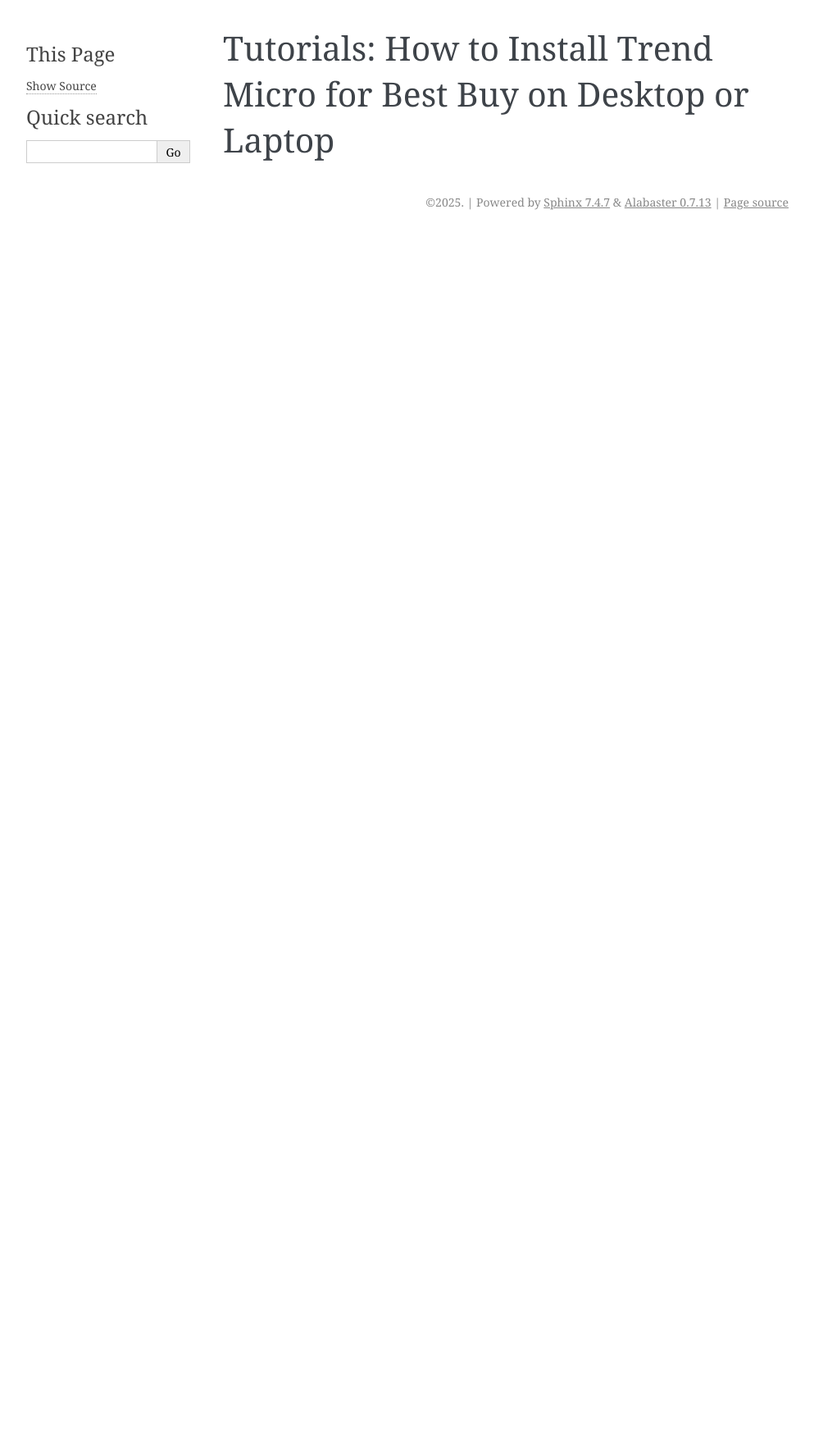
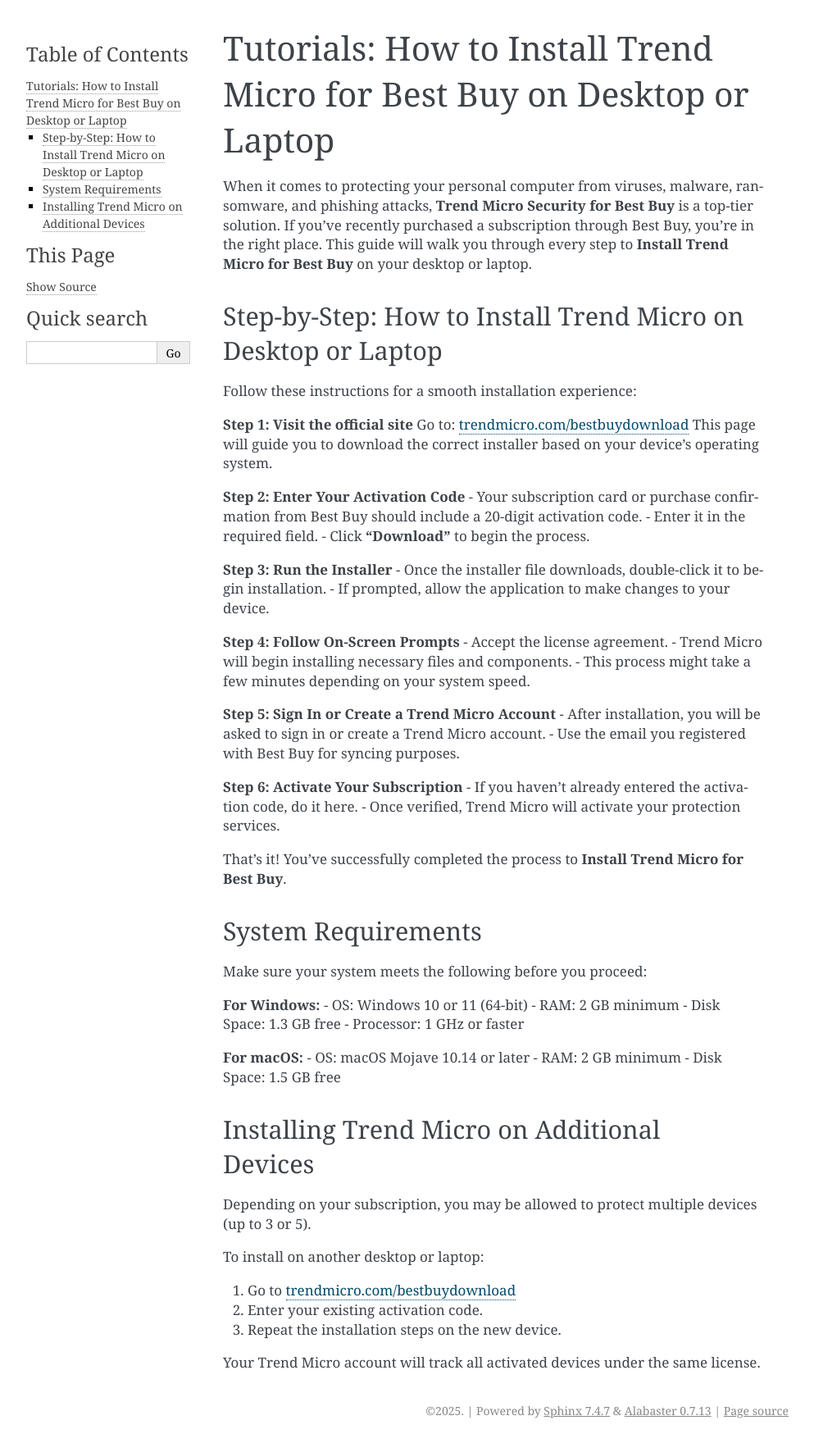
Before and after one commit to dietrichschwanitz/microbest, a Sphinx documentation site: the page built from docs/index.rst, in a window 1280 px wide. Shown: the whole page at 82% size, without its empty margins (148-1141 px from the left). Built offline with Sphinx 7.4.7, drawn with Linux system fonts in a browser that asks for light colours; before the commit the page ends 900 px from its top, so only the background shows below that.

Commit message:
Update index.rst

```diff
--- a/docs/index.rst
+++ b/docs/index.rst
@@ -1,2 +1,69 @@
 Tutorials: How to Install Trend Micro for Best Buy on Desktop or Laptop
 ==========================================================================================
+When it comes to protecting your personal computer from viruses, malware, ransomware, and phishing attacks, **Trend Micro Security for Best Buy** is a top-tier solution. If you've recently purchased a subscription through Best Buy, you're in the right place. This guide will walk you through every step to **Install Trend Micro for Best Buy** on your desktop or laptop.
+
+Step-by-Step: How to Install Trend Micro on Desktop or Laptop
+-------------------------------------------------------------
+
+Follow these instructions for a smooth installation experience:
+
+**Step 1: Visit the official site**
+Go to:
+`trendmicro.com/bestbuydownload <https://www.trendmicro.com/bestbuydownload>`_
+This page will guide you to download the correct installer based on your device’s operating system.
+
+**Step 2: Enter Your Activation Code**
+- Your subscription card or purchase confirmation from Best Buy should include a 20-digit activation code.
+- Enter it in the required field.
+- Click **“Download”** to begin the process.
+
+**Step 3: Run the Installer**
+- Once the installer file downloads, double-click it to begin installation.
+- If prompted, allow the application to make changes to your device.
+
+**Step 4: Follow On-Screen Prompts**
+- Accept the license agreement.
+- Trend Micro will begin installing necessary files and components.
+- This process might take a few minutes depending on your system speed.
+
+**Step 5: Sign In or Create a Trend Micro Account**
+- After installation, you will be asked to sign in or create a Trend Micro account.
+- Use the email you registered with Best Buy for syncing purposes.
+
+**Step 6: Activate Your Subscription**
+- If you haven’t already entered the activation code, do it here.
+- Once verified, Trend Micro will activate your protection services.
+
+That’s it! You’ve successfully completed the process to **Install Trend Micro for Best Buy**.
+
+System Requirements
+-------------------
+
+Make sure your system meets the following before you proceed:
+
+**For Windows:**
+- OS: Windows 10 or 11 (64-bit)
+- RAM: 2 GB minimum
+- Disk Space: 1.3 GB free
+- Processor: 1 GHz or faster
+
+**For macOS:**
+- OS: macOS Mojave 10.14 or later
+- RAM: 2 GB minimum
+- Disk Space: 1.5 GB free
+
+Installing Trend Micro on Additional Devices
+--------------------------------------------
+
+Depending on your subscription, you may be allowed to protect multiple devices (up to 3 or 5).
+
+To install on another desktop or laptop:
+
+1. Go to
+   `trendmicro.com/bestbuydownload <https://www.trendmicro.com/bestbuydownload>`_
+
+2. Enter your existing activation code.
+
+3. Repeat the installation steps on the new device.
+
+Your Trend Micro account will track all activated devices under the same license.
```
